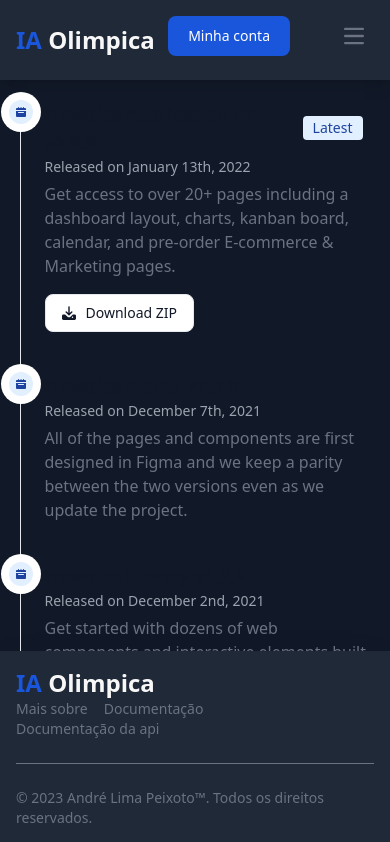
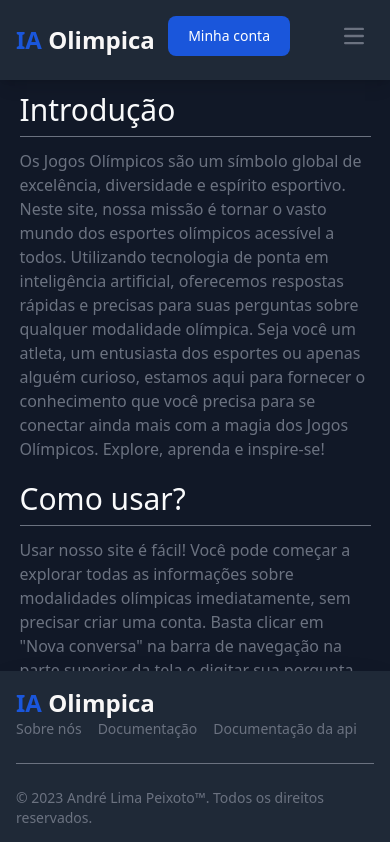
Before and after one commit to anndrelipe/Desafio-BestContentIA, a Vue app in the folder Front-End/vue-project/: page /docs in a window 390 px wide. Shown: the top 842 px of the page. Built offline with nearby package versions, Linux system fonts and the light colour scheme.

Commit message:
Cria layout fixo para as demais páginas, Docs e About e ajusta responsividade

```diff
--- a/Front-End/vue-project/src/components/Footer.vue
+++ b/Front-End/vue-project/src/components/Footer.vue
@@ -17,7 +17,7 @@ onMounted(() => {
                 </RouterLink>
                 <ul class="flex flex-wrap items-center mb-6 text-sm font-medium text-gray-500 sm:mb-0 dark:text-gray-400">
                     <li>
-                        <RouterLink to="/about" class="hover:underline me-4 md:me-6">Mais sobre</RouterLink>
+                        <RouterLink to="/about" class="hover:underline me-4 md:me-6">Sobre nós</RouterLink>
                     </li>
                     <li>
                         <RouterLink to="/docs" class="hover:underline me-4 md:me-6">Documentação</RouterLink>
--- a/Front-End/vue-project/src/components/NavBar.vue
+++ b/Front-End/vue-project/src/components/NavBar.vue
@@ -39,7 +39,7 @@ onMounted(() => {
             <RouterLink to="/docs" class="block py-2 px-3 md:p-0 text-gray-500 rounded hover:bg-gray-100 md:hover:bg-transparent md:hover:text-white md:dark:hover:text-blue-500 dark:text-white dark:hover:bg-gray-700 dark:hover:text-white md:dark:hover:bg-transparent dark:border-gray-700">Docs</RouterLink>
         </li>
         <li>
-            <RouterLink to="/about" class="block py-2 px-3 md:p-0 text-gray-500 rounded hover:bg-gray-100 md:hover:bg-transparent md:hover:text-white md:dark:hover:text-blue-500 dark:text-white dark:hover:bg-gray-700 dark:hover:text-white md:dark:hover:bg-transparent dark:border-gray-700">Mais sobre</RouterLink>
+            <RouterLink to="/about" class="block py-2 px-3 md:p-0 text-gray-500 rounded hover:bg-gray-100 md:hover:bg-transparent md:hover:text-white md:dark:hover:text-blue-500 dark:text-white dark:hover:bg-gray-700 dark:hover:text-white md:dark:hover:bg-transparent dark:border-gray-700">Sobre nós</RouterLink>
         </li>
         <li>
             <RouterLink to="/admin" class="block py-2 px-3 md:p-0 text-gray-500 rounded hover:bg-gray-100 md:hover:bg-transparent md:hover:text-white md:dark:hover:text-blue-500 dark:text-white dark:hover:bg-gray-700 dark:hover:text-white md:dark:hover:bg-transparent dark:border-gray-700">Admin</RouterLink>
--- a/Front-End/vue-project/src/views/AboutView.vue
+++ b/Front-End/vue-project/src/views/AboutView.vue
@@ -11,28 +11,31 @@ onMounted(() => {
 
 <template>
 
-
-    <div class="bg-blue-500 m-10 rounded-lg h-56">
-        <div class="py-8 px-4 mx-auto max-w-screen-xl text-center lg:py-16">
-            <h1 class="mb-4 text-4xl font-extrabold tracking-tight leading-none text-gray-900 md:text-5xl lg:text-6xl dark:text-white">We invest in the world’s potential</h1>
-            <p class="mb-8 text-lg font-normal text-gray-500 lg:text-xl sm:px-16 lg:px-48 dark:text-gray-400">Here at Flowbite we focus on markets where technology, innovation, and capital can unlock long-term value and drive economic growth.</p>
-            <div class="flex flex-col space-y-4 sm:flex-row sm:justify-center sm:space-y-0">
-                <RouterLink to="/chat" class="inline-flex justify-center items-center py-3 px-5 text-base font-medium text-center text-white rounded-lg bg-blue-700 hover:bg-blue-800 focus:ring-4 focus:ring-blue-300 dark:focus:ring-blue-900">
-                    New Chat
-                    <svg class="w-3.5 h-3.5 ms-2 rtl:rotate-180" aria-hidden="true" xmlns="http://www.w3.org/2000/svg" fill="none" viewBox="0 0 14 10">
-                        <path stroke="currentColor" stroke-linecap="round" stroke-linejoin="round" stroke-width="2" d="M1 5h12m0 0L9 1m4 4L9 9"/>
-                    </svg>
-                </RouterLink>
-                <RouterLink to="/docs" class="py-3 px-5 sm:ms-4 text-sm font-medium text-gray-900 focus:outline-none bg-white rounded-lg border border-gray-200 hover:bg-gray-100 hover:text-blue-700 focus:z-10 focus:ring-4 focus:ring-gray-100 dark:focus:ring-gray-700 dark:bg-gray-800 dark:text-gray-400 dark:border-gray-600 dark:hover:text-white dark:hover:bg-gray-70">
-                    Learn more
-                </RouterLink>
-            </div>
-        </div>
+    <div id="container">
+        <h3 class="text-3xl mb-2 text-gray-50">Nossa <span class="text-blue-700">missão</span></h3>
+        <hr class="border-gray-500">
+        <p class="mb-5 mt-3 text-gray-500 dark:text-gray-400">Nossa missão é tornar o universo das modalidades olímpicas acessível e compreensível para todos. Utilizando tecnologia de ponta, nossa plataforma oferece respostas rápidas e precisas às suas dúvidas sobre esportes olímpicos. Queremos que todos, desde entusiastas até atletas, possam explorar e aprender sobre as diferentes modalidades olímpicas de maneira simples e eficiente.</p>
+        <h3 class="text-3xl mb-2 text-gray-50">Nossa <span class="text-blue-700">cultura</span></h3>
+        <hr class="border-gray-500">
+        <p class="mb-5 mt-3 text-gray-500 dark:text-gray-400">Acreditamos no poder transformador do esporte e da tecnologia para impactar vidas de maneira positiva. Esses dois pilares, quando unidos, têm o potencial de inspirar, educar e conectar pessoas em todo o mundo. Esse sentimento de transformação é o que impulsiona nossa cultura. Somos movidos pela paixão por esportes olímpicos e pela inovação tecnológica, acreditando que ambos têm a capacidade de criar novas oportunidades, promover a inclusão e enriquecer o conhecimento.</p>
+        <h3 class="text-3xl mb-2 text-gray-50">Nossas <span class="text-blue-700">tecnologias</span></h3>
+        <hr class="border-gray-500">
+        <p class="mb-2 mt-3 text-gray-500 dark:text-gray-400">Nosso site é construído sobre uma fundação sólida de tecnologias modernas que garantem uma experiência rápida, intuitiva e segura. O front-end do site foi arquitetado com Vue.js, utilizando componentes Flowbite e Tailwind CSS para oferecer uma interface elegante e responsiva. No backend, utilizamos Node.js com Express, garantindo desempenho robusto e escalável para atender às demandas dos nossos usuários.</p>
+        <p class="mb-2 mt-3 text-gray-500 dark:text-gray-400">Para armazenamento e gerenciamento de dados, contamos com os serviços da Firebase, incluindo Authentication para a segurança do usuário, Firestore para a gestão de dados em tempo real e Storage para o armazenamento de arquivos. Nosso sistema é projetado para ser ágil e eficiente, permitindo que você acesse as informações que precisa de forma rápida e confiável.</p>
+        <p class="mb-2 mt-2 text-gray-500 dark:text-gray-400">Além disso, o coração do nosso site, o bot que responde às suas perguntas sobre modalidades olímpicas, é baseado na API ChatGPT-4o-mini. Essa inteligência artificial de última geração é o que torna possível a experiência interativa e informativa que oferecemos, garantindo que você receba respostas precisas e relevantes a qualquer momento.</p>
+        <p class="mb-5 mt-2 text-gray-500 dark:text-gray-400">Para informações mais detalhadas acesse a documentação oficial da API no rodapé abaixo.</p>
     </div>
-
+    <br>
+    <br>
+    <br>
+    <br>
+    <br>
     <Footer/>
 
 </template>
 
 <style scoped>
+    #container {
+        margin: 3% 5% 10% 5% ;
+    }
 </style>
--- a/Front-End/vue-project/src/views/AdminView.vue
+++ b/Front-End/vue-project/src/views/AdminView.vue
@@ -59,13 +59,13 @@ function testandoPersistividade (e) {
         <form @submit="testandoPersistividade" class="max-w-md mx-auto">
             <div class="relative z-0 w-full mb-5 group">
                 <label class="block mb-2 text-sm font-medium text-gray-500 dark:text-white" for="user_avatar">Upload arquivos</label>
-                <input @change="preparaArquivo" class="block w-full text-sm text-gray-900 border border-gray-300 rounded-lg cursor-pointer bg-gray-50 dark:text-gray-400 focus:outline-none dark:bg-gray-700 dark:border-gray-600 dark:placeholder-gray-400" aria-describedby="user_avatar_help" id="user_avatar" type="file">
+                <input @change="preparaArquivo" class="block w-full text-sm text-gray-900 border border-gray-300 rounded-lg cursor-pointer bg-gray-50 dark:text-gray-400 focus:outline-none dark:bg-gray-700 dark:border-gray-600 dark:placeholder-gray-400" required aria-describedby="user_avatar_help" id="user_avatar" type="file">
             </div>
             <div class="relative z-0 w-full mb-5 group">
                 <label for="message" class="block mb-2 text-sm font-medium text-gray-500 dark:text-white">Defina as palavras chave separadas por virgula</label>
-                <textarea @change="preparaPalavrasChave" id="message" rows="4" style="resize: none;" class="block p-2.5 w-full text-sm text-gray-900 bg-gray-50 rounded-lg border border-gray-300 focus:ring-blue-500 focus:border-blue-500 dark:bg-gray-700 dark:border-gray-600 dark:placeholder-gray-400 dark:text-white dark:focus:ring-blue-500 dark:focus:border-blue-500" placeholder="Palavra 1, Palavra 2, Palavra 3... "></textarea>
+                <textarea @change="preparaPalavrasChave" required id="message" rows="4" style="resize: none;" class="block p-2.5 w-full text-sm text-gray-900 bg-gray-50 rounded-lg border border-gray-300 focus:ring-blue-500 focus:border-blue-500 dark:bg-gray-700 dark:border-gray-600 dark:placeholder-gray-400 dark:text-white dark:focus:ring-blue-500 dark:focus:border-blue-500" placeholder="Palavra 1, Palavra 2, Palavra 3... "></textarea>
             </div>
-                <button type="submit" class="text-white bg-blue-700 hover:bg-blue-800 focus:ring-4 focus:outline-none focus:ring-blue-300 font-medium rounded-lg text-sm w-full sm:w-auto px-5 py-2.5 text-center dark:bg-blue-600 dark:hover:bg-blue-700 dark:focus:ring-blue-800">Submit</button>
+                <button type="submit" class="text-white bg-blue-700 hover:bg-blue-800 focus:ring-4 focus:outline-none focus:ring-blue-300 font-medium rounded-lg text-sm w-full sm:w-auto px-5 py-2.5 text-center dark:bg-blue-600 dark:hover:bg-blue-700 dark:focus:ring-blue-800">Enviar</button>
         </form>
     </div>
     <Footer/>
--- a/Front-End/vue-project/src/views/DocsView.vue
+++ b/Front-End/vue-project/src/views/DocsView.vue
@@ -10,49 +10,25 @@ onMounted(() => {
 </script>
 
 <template>
+
     <div id="container">
-                <ol class="relative border-s border-gray-200 dark:border-gray-700">
-            <li class="mb-10 ms-6">
-                <span class="absolute flex items-center justify-center w-6 h-6 bg-blue-100 rounded-full -start-3 ring-8 ring-white dark:ring-gray-900 dark:bg-blue-900">
-                    <svg class="w-2.5 h-2.5 text-blue-800 dark:text-blue-300" aria-hidden="true" xmlns="http://www.w3.org/2000/svg" fill="currentColor" viewBox="0 0 20 20">
-                        <path d="M20 4a2 2 0 0 0-2-2h-2V1a1 1 0 0 0-2 0v1h-3V1a1 1 0 0 0-2 0v1H6V1a1 1 0 0 0-2 0v1H2a2 2 0 0 0-2 2v2h20V4ZM0 18a2 2 0 0 0 2 2h16a2 2 0 0 0 2-2V8H0v10Zm5-8h10a1 1 0 0 1 0 2H5a1 1 0 0 1 0-2Z"/>
-                    </svg>
-                </span>
-                <h3 class="flex items-center mb-1 text-lg font-semibold text-gray-900 dark:text-white">Flowbite Application UI v2.0.0 <span class="bg-blue-100 text-blue-800 text-sm font-medium me-2 px-2.5 py-0.5 rounded dark:bg-blue-900 dark:text-blue-300 ms-3">Latest</span></h3>
-                <time class="block mb-2 text-sm font-normal leading-none text-gray-400 dark:text-gray-500">Released on January 13th, 2022</time>
-                <p class="mb-4 text-base font-normal text-gray-500 dark:text-gray-400">Get access to over 20+ pages including a dashboard layout, charts, kanban board, calendar, and pre-order E-commerce & Marketing pages.</p>
-                <a href="#" class="inline-flex items-center px-4 py-2 text-sm font-medium text-gray-900 bg-white border border-gray-200 rounded-lg hover:bg-gray-100 hover:text-blue-700 focus:z-10 focus:ring-4 focus:outline-none focus:ring-gray-100 focus:text-blue-700 dark:bg-gray-800 dark:text-gray-400 dark:border-gray-600 dark:hover:text-white dark:hover:bg-gray-700 dark:focus:ring-gray-700"><svg class="w-3.5 h-3.5 me-2.5" aria-hidden="true" xmlns="http://www.w3.org/2000/svg" fill="currentColor" viewBox="0 0 20 20">
-            <path d="M14.707 7.793a1 1 0 0 0-1.414 0L11 10.086V1.5a1 1 0 0 0-2 0v8.586L6.707 7.793a1 1 0 1 0-1.414 1.414l4 4a1 1 0 0 0 1.416 0l4-4a1 1 0 0 0-.002-1.414Z"/>
-            <path d="M18 12h-2.55l-2.975 2.975a3.5 3.5 0 0 1-4.95 0L4.55 12H2a2 2 0 0 0-2 2v4a2 2 0 0 0 2 2h16a2 2 0 0 0 2-2v-4a2 2 0 0 0-2-2Zm-3 5a1 1 0 1 1 0-2 1 1 0 0 1 0 2Z"/>
-        </svg> Download ZIP</a>
-            </li>
-            <li class="mb-10 ms-6">
-                <span class="absolute flex items-center justify-center w-6 h-6 bg-blue-100 rounded-full -start-3 ring-8 ring-white dark:ring-gray-900 dark:bg-blue-900">
-                    <svg class="w-2.5 h-2.5 text-blue-800 dark:text-blue-300" aria-hidden="true" xmlns="http://www.w3.org/2000/svg" fill="currentColor" viewBox="0 0 20 20">
-                        <path d="M20 4a2 2 0 0 0-2-2h-2V1a1 1 0 0 0-2 0v1h-3V1a1 1 0 0 0-2 0v1H6V1a1 1 0 0 0-2 0v1H2a2 2 0 0 0-2 2v2h20V4ZM0 18a2 2 0 0 0 2 2h16a2 2 0 0 0 2-2V8H0v10Zm5-8h10a1 1 0 0 1 0 2H5a1 1 0 0 1 0-2Z"/>
-                    </svg>
-                </span>
-                <h3 class="mb-1 text-lg font-semibold text-gray-900 dark:text-white">Flowbite Figma v1.3.0</h3>
-                <time class="block mb-2 text-sm font-normal leading-none text-gray-400 dark:text-gray-500">Released on December 7th, 2021</time>
-                <p class="text-base font-normal text-gray-500 dark:text-gray-400">All of the pages and components are first designed in Figma and we keep a parity between the two versions even as we update the project.</p>
-            </li>
-            <li class="ms-6">
-                <span class="absolute flex items-center justify-center w-6 h-6 bg-blue-100 rounded-full -start-3 ring-8 ring-white dark:ring-gray-900 dark:bg-blue-900">
-                    <svg class="w-2.5 h-2.5 text-blue-800 dark:text-blue-300" aria-hidden="true" xmlns="http://www.w3.org/2000/svg" fill="currentColor" viewBox="0 0 20 20">
-                        <path d="M20 4a2 2 0 0 0-2-2h-2V1a1 1 0 0 0-2 0v1h-3V1a1 1 0 0 0-2 0v1H6V1a1 1 0 0 0-2 0v1H2a2 2 0 0 0-2 2v2h20V4ZM0 18a2 2 0 0 0 2 2h16a2 2 0 0 0 2-2V8H0v10Zm5-8h10a1 1 0 0 1 0 2H5a1 1 0 0 1 0-2Z"/>
-                    </svg>
-                </span>
-                <h3 class="mb-1 text-lg font-semibold text-gray-900 dark:text-white">Flowbite Library v1.2.2</h3>
-                <time class="block mb-2 text-sm font-normal leading-none text-gray-400 dark:text-gray-500">Released on December 2nd, 2021</time>
-                <p class="text-base font-normal text-gray-500 dark:text-gray-400">Get started with dozens of web components and interactive elements built on top of Tailwind CSS.</p>
-            </li>
-        </ol>
+        <h3 class="text-3xl mb-2 text-gray-50">Introdução</h3>
+        <hr class="border-gray-500">
+        <p class="mb-5 mt-3 text-gray-500 dark:text-gray-400">Os Jogos Olímpicos são um símbolo global de excelência, diversidade e espírito esportivo. Neste site, nossa missão é tornar o vasto mundo dos esportes olímpicos acessível a todos. Utilizando tecnologia de ponta em inteligência artificial, oferecemos respostas rápidas e precisas para suas perguntas sobre qualquer modalidade olímpica. Seja você um atleta, um entusiasta dos esportes ou apenas alguém curioso, estamos aqui para fornecer o conhecimento que você precisa para se conectar ainda mais com a magia dos Jogos Olímpicos. Explore, aprenda e inspire-se!</p>
+        <h3 class="text-3xl mb-2 text-gray-50">Como usar?</h3>
+        <hr class="border-gray-500">
+        <p class="mb-2 mt-3 text-gray-500 dark:text-gray-400">Usar nosso site é fácil! Você pode começar a explorar todas as informações sobre modalidades olímpicas imediatamente, sem precisar criar uma conta. Basta clicar em "Nova conversa" na barra de navegação na parte superior da tela e digitar sua pergunta, nossa inteligência artificial fornecerá a resposta que você precisa.</p>
+        <p class="mb-2 mt-2 text-gray-500 dark:text-gray-400">No entanto, para um gerenciamento mais eficiente das suas preferências e acesso a funções exclusivas, recomendamos que você crie uma conta. Esse processo é gratuito e rápido, exigindo apenas um endereço de e-mail. Com sua conta, você poderá personalizar sua experiência e obter recomendações personalizadas.</p>
+        <p class="mb-5 mt-2 text-gray-500 dark:text-gray-400">Para criar uma conta, clique no botão "Minha conta" no canto superior direito da página. Em poucos minutos, você estará pronto para aproveitar todas as vantagens que nosso site tem a oferecer, basta seguir as intruções!</p>
     </div>
-        <Footer/>
+    <br>
+    <br>
+    <br>
+    <Footer/>
 </template>
 
 <style scoped>
     #container {
-        margin: 5%;
+        margin: 3% 5% 30% 5% ;
     }
 </style>
--- a/Front-End/vue-project/src/views/HomeView.vue
+++ b/Front-End/vue-project/src/views/HomeView.vue
@@ -23,7 +23,7 @@ onMounted(() => {
         <section class="bg-[#111827] dark:bg-gray-900">
             <div class="py-8 px-4 mx-auto max-w-screen-xl text-center lg:py-16">
                 <img src="../assets/olimpiada-olympic-games-logo-0.png" class="inline-flex justify-center m-0 w-40 h-40" alt="aneis_olimpicos"/>
-                <h1 class="mb-4 text-4xl font-extrabold tracking-tight leading-none text-white md:text-5xl lg:text-6xl dark:text-white">Explorando o Mundo dos Esportes Olímpicos com <span class="text-blue-500">IA</span></h1>
+                <h1 class="mb-4 text-4xl font-extrabold tracking-tight leading-none text-white md:text-5xl lg:text-6xl dark:text-white">Explorando o Mundo dos Esportes Olímpicos com <span class="text-blue-700">IA</span></h1>
                 <p class="mb-8 text-lg font-normal text-gray-500 lg:text-xl sm:px-16 lg:px-48 dark:text-gray-400">Os Jogos Olímpicos são um símbolo global de excelência, diversidade e espírito esportivo. Neste site, nossa missão é tornar o vasto mundo dos esportes olímpicos acessível a todos. Utilizando tecnologia de ponta em inteligência artificial, oferecemos respostas rápidas e precisas para suas perguntas sobre qualquer modalidade olímpica.</p>
                 <div class="flex flex-col space-y-4 sm:flex-row sm:justify-center sm:space-y-0">
                     <RouterLink to="/chat" class="inline-flex justify-center items-center py-3 px-5 text-base font-medium text-center text-white rounded-lg bg-blue-700 hover:bg-blue-800 focus:ring-4 focus:ring-blue-300 dark:focus:ring-blue-900">
@@ -33,7 +33,7 @@ onMounted(() => {
                         </svg>
                     </RouterLink>
                     <RouterLink to="/docs" class="py-3 px-5 sm:ms-4 text-sm font-medium text-gray-900 focus:outline-none bg-white rounded-lg border border-gray-200 hover:bg-gray-100 hover:text-blue-700 focus:z-10 focus:ring-4 focus:ring-gray-100 dark:focus:ring-gray-700 dark:bg-gray-800 dark:text-gray-400 dark:border-gray-600 dark:hover:text-white dark:hover:bg-gray-70">
-                        Mais sobre
+                        Como usar?
                     </RouterLink>
                 </div>
             </div>
```
Also changed, not shown: Front-End/vue-project/src/views/ChatWindowView.vue (+21 -6 lines), 1 other file (tests, documents, lock files or other folders).
